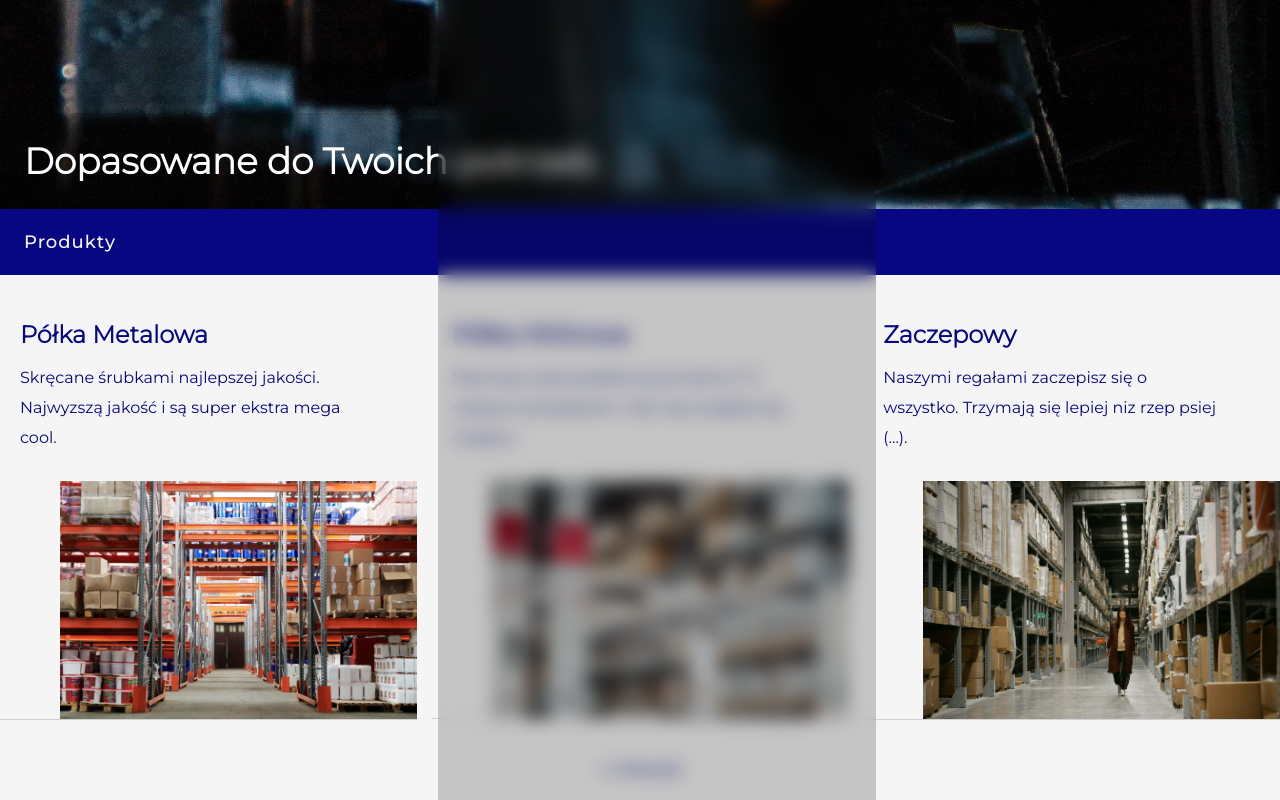
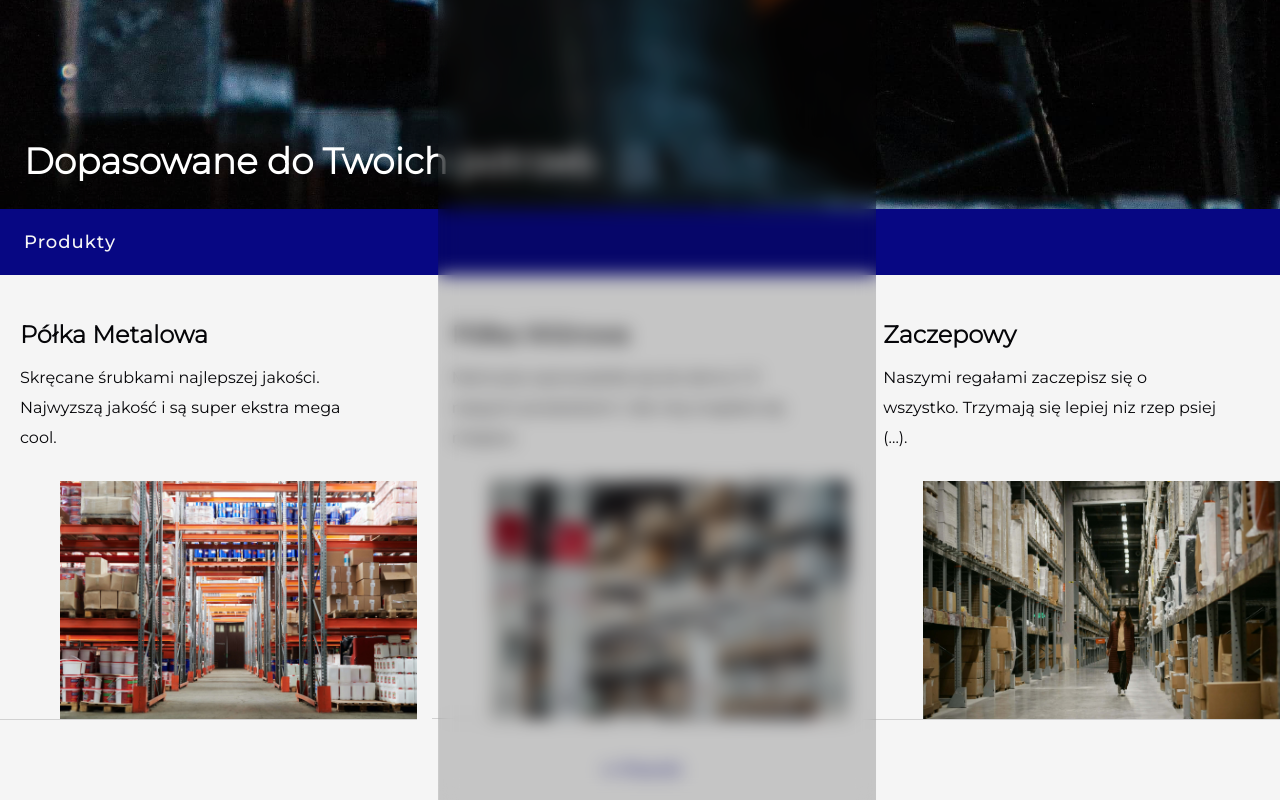
Before and after one commit to DariuszLegizynski/giwmag, a Vue app: page /offer in a window 1280 px wide. Shown: the part 789-1589 px from the top of the page. Built offline with nearby package versions, Linux system fonts and the light colour scheme; no server answers.

Commit message:
change font colour in offer view

```diff
--- a/src/components/offer/Product.vue
+++ b/src/components/offer/Product.vue
@@ -51,7 +51,7 @@ export default {
 
     & > h3 {
       text-align: left;
-      color: $color-primary;
+      color: $color-black;
       margin: 0.4rem 0;
       font-size: $font-size-24;
       line-height: $line-height-24;
@@ -61,7 +61,7 @@ export default {
     & > span {
       margin: 0.4rem 3rem 0.4rem 0;
       text-align: left;
-      color: $color-primary;
+      color: $color-black;
       font-size: $font-size-16;
       line-height: $line-height-30;
     }
```
